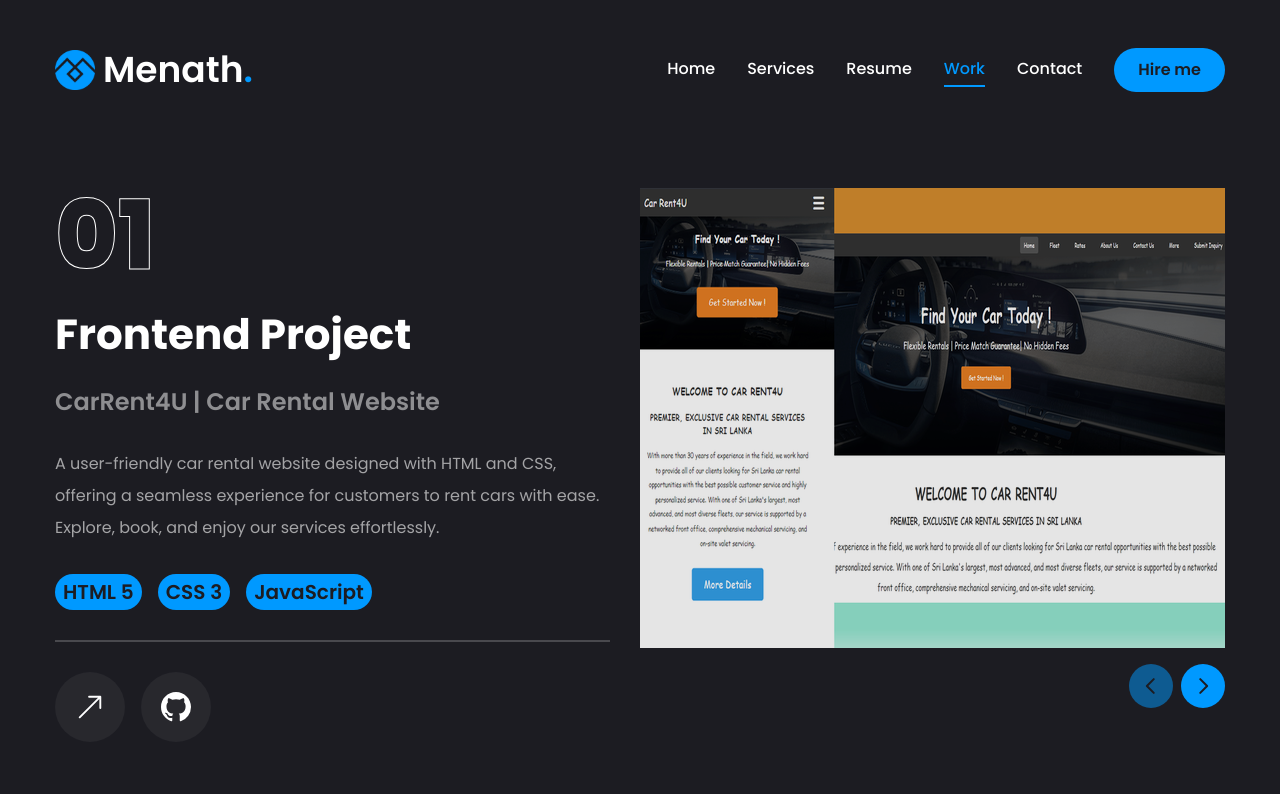
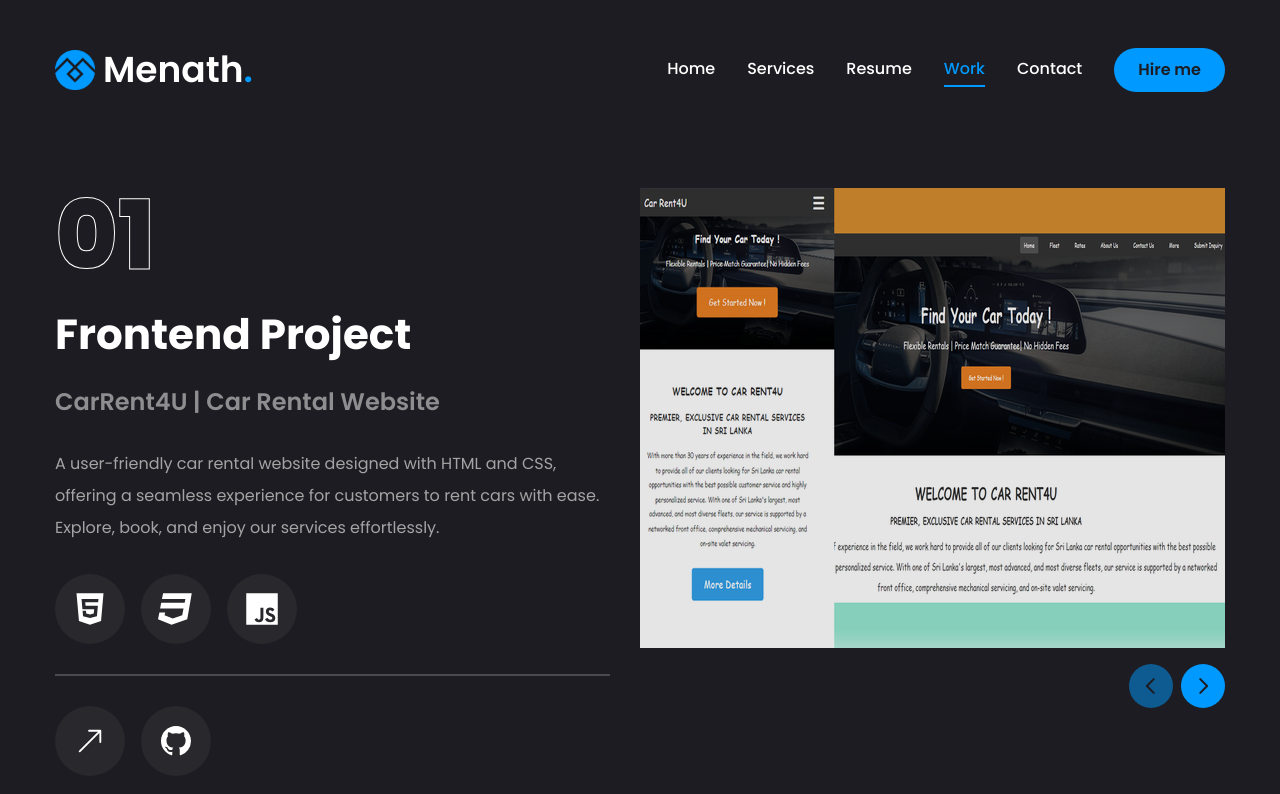
Before and after one commit to MenathNDGD/menath-portfolio, a Next.js app: page /work in a window 1280 px wide. Shown: the top 794 px of the page. Built offline with nearby package versions, Linux system fonts and the light colour scheme.

Commit message:
Update the work page content

```diff
--- a/app/work/page.jsx
+++ b/app/work/page.jsx
@@ -7,6 +7,16 @@ import React, { useState } from "react";
 import { Swiper, SwiperSlide } from "swiper/react";
 import "swiper/css";
 import { BsArrowUpRight, BsGithub } from "react-icons/bs";
+import { FaHtml5, FaCss3, FaJs, FaReact } from "react-icons/fa";
+import {
+  SiTailwindcss,
+  SiNextdotjs,
+  SiMysql,
+  SiAppwrite,
+  SiMongodb,
+  SiRedis,
+  SiFirebase,
+} from "react-icons/si";
 import {
   Tooltip,
   TooltipContent,
@@ -24,7 +34,11 @@ const projects = [
     title: "CarRent4U | Car Rental Website",
     description:
       "A user-friendly car rental website designed with HTML and CSS, offering a seamless experience for customers to rent cars with ease. Explore, book, and enjoy our services effortlessly.",
-    stack: [{ name: "HTML 5" }, { name: "CSS 3" }, { name: "JavaScript" }],
+    stack: [
+      { icon: <FaHtml5 />, name: "HTML 5" },
+      { icon: <FaCss3 />, name: "CSS 3" },
+      { icon: <FaJs />, name: "JavaScript" },
+    ],
     image: "/assets/work/carRent4U.png",
     live: "https://car-rent4-u-front-end-ui.vercel.app/",
     github: "https://github.com/MenathNDGD/CarRent4U_-Front-end-_UI.git",
@@ -36,10 +50,10 @@ const projects = [
     description:
       "A Learning Management System (LMS) built with Next.js and React for a seamless user experience, integrated with Stripe for secure payments, and Mux for high-quality video streaming.",
     stack: [
-      { name: "Next JS" },
-      { name: "React JS" },
-      { name: "Tailwind CSS" },
-      { name: "MySQL" },
+      { icon: <SiNextdotjs />, name: "Next JS" },
+      { icon: <FaReact />, name: "React JS" },
+      { icon: <SiTailwindcss />, name: "Tailwind CSS" },
+      { icon: <SiMysql />, name: "MySQL" },
     ],
     image: "/assets/work/eduQuest.png",
     live: "https://edu-quest-lms-next-js.vercel.app/sign-in",
@@ -52,10 +66,10 @@ const projects = [
     description:
       "A modern Patient Management System streamlines patient care by managing appointments, records, and communication, offering real-time notifications and secure data handling.",
     stack: [
-      { name: "Next JS" },
-      { name: "React JS" },
-      { name: "Tailwind CSS" },
-      { name: "Appwrite" },
+      { icon: <SiNextdotjs />, name: "Next JS" },
+      { icon: <FaReact />, name: "React JS" },
+      { icon: <SiTailwindcss />, name: "Tailwind CSS" },
+      { icon: <SiAppwrite />, name: "Appwrite" },
     ],
     image: "/assets/work/careSync.png",
     live: "https://care-sync-three.vercel.app/",
@@ -68,10 +82,10 @@ const projects = [
     description:
       "A full-stack, full-featured e-commerce platform with including both a user-facing store and an admin dashboard for managing products, orders, and users.",
     stack: [
-      { name: "Next JS" },
-      { name: "Tailwind CSS" },
-      { name: "Redis" },
-      { name: "MongoDB" },
+      { icon: <SiNextdotjs />, name: "Next JS" },
+      { icon: <SiTailwindcss />, name: "Tailwind CSS" },
+      { icon: <SiRedis />, name: "Redis" },
+      { icon: <SiMongodb />, name: "MongoDB" },
     ],
     image: "/assets/work/eComPlatform.png",
     live: "https://mern-ecommerce-platform.vercel.app/",
@@ -79,15 +93,15 @@ const projects = [
   },
   {
     num: "05",
-    category: "Fullstack Web",
+    category: "Capstone Mini",
     title: "EcoBin | Waste Management App",
     description:
       "A web application built using new technologies to provide efficient and intelligent waste management solutions by helping users to manage waste disposal smartly and sustainably.",
     stack: [
-      { name: "React JS" },
-      { name: "CSS3" },
-      { name: "Firebase" },
-      { name: "FireStore" },
+      { icon: <FaReact />, name: "React JS" },
+      { icon: <FaCss3 />, name: "CSS 3" },
+      { icon: <FaJs />, name: "JavaScript" },
+      { icon: <SiFirebase />, name: "Firebase" },
     ],
     image: "/assets/work/ecoBin.png",
     live: "https://eco-bin-website.vercel.app/",
@@ -125,14 +139,25 @@ const Work = () => {
                 {project.title}
               </span>
               <p className="text-white/60">{project.description}</p>
-              <ul className="flex gap-4">
+              <ul className="flex items-center gap-4">
                 {project.stack.map((item, index) => {
                   return (
                     <li
                       key={index}
-                      className="px-2 py-1 text-xl font-semibold transition-all duration-300 rounded-full text-primary bg-accent hover:bg-accent-hover"
+                      className="items-center text-5xl transition-all duration-300 text-accent group"
                     >
-                      {item.name}
+                      <TooltipProvider delayDuration={100}>
+                        <Tooltip>
+                          <TooltipTrigger className="w-[70px] h-[70px] rounded-full bg-white/5 flex justify-center items-center group">
+                            <div className="text-4xl text-white group-hover:text-accent">
+                              {item.icon}
+                            </div>
+                          </TooltipTrigger>
+                          <TooltipContent>
+                            <p>{item.name}</p>
+                          </TooltipContent>
+                        </Tooltip>
+                      </TooltipProvider>
                     </li>
                   );
                 })}
```
